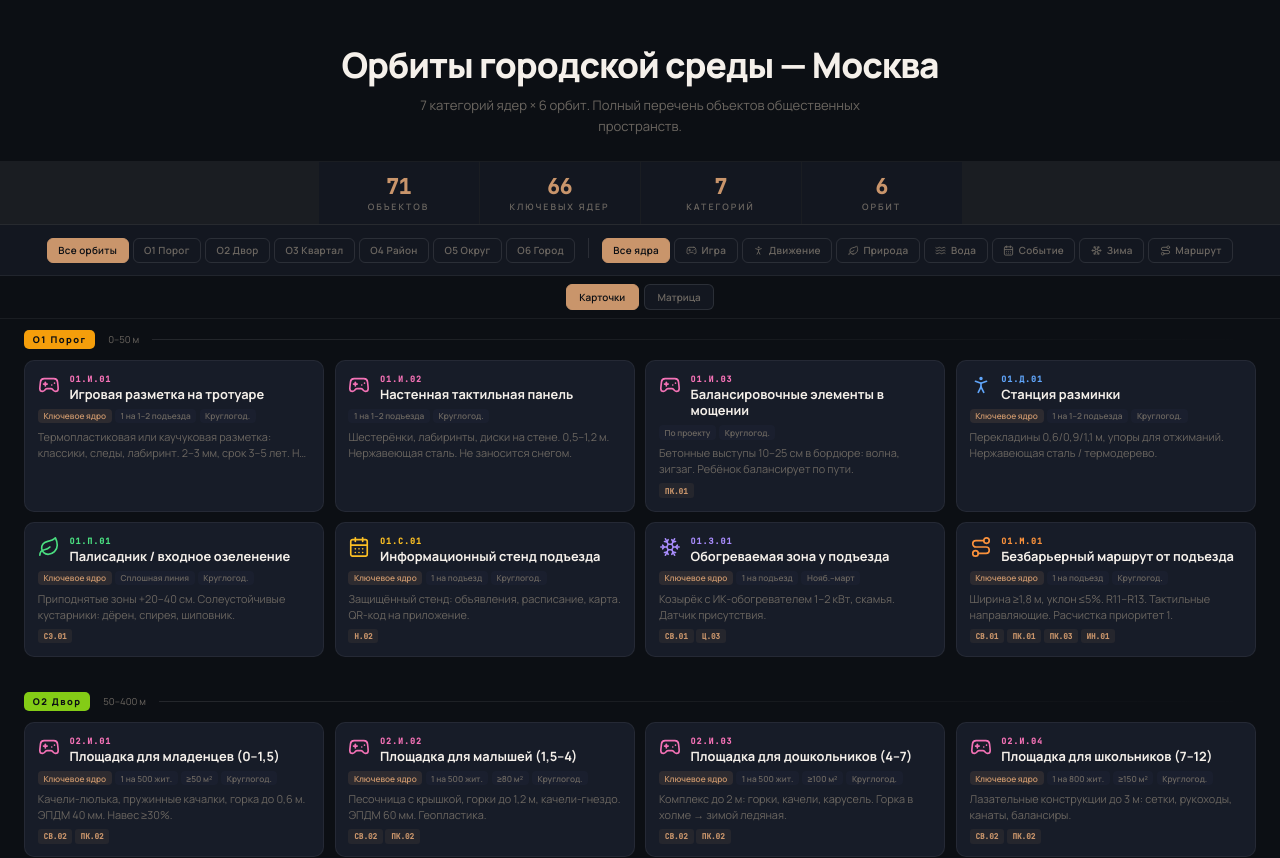
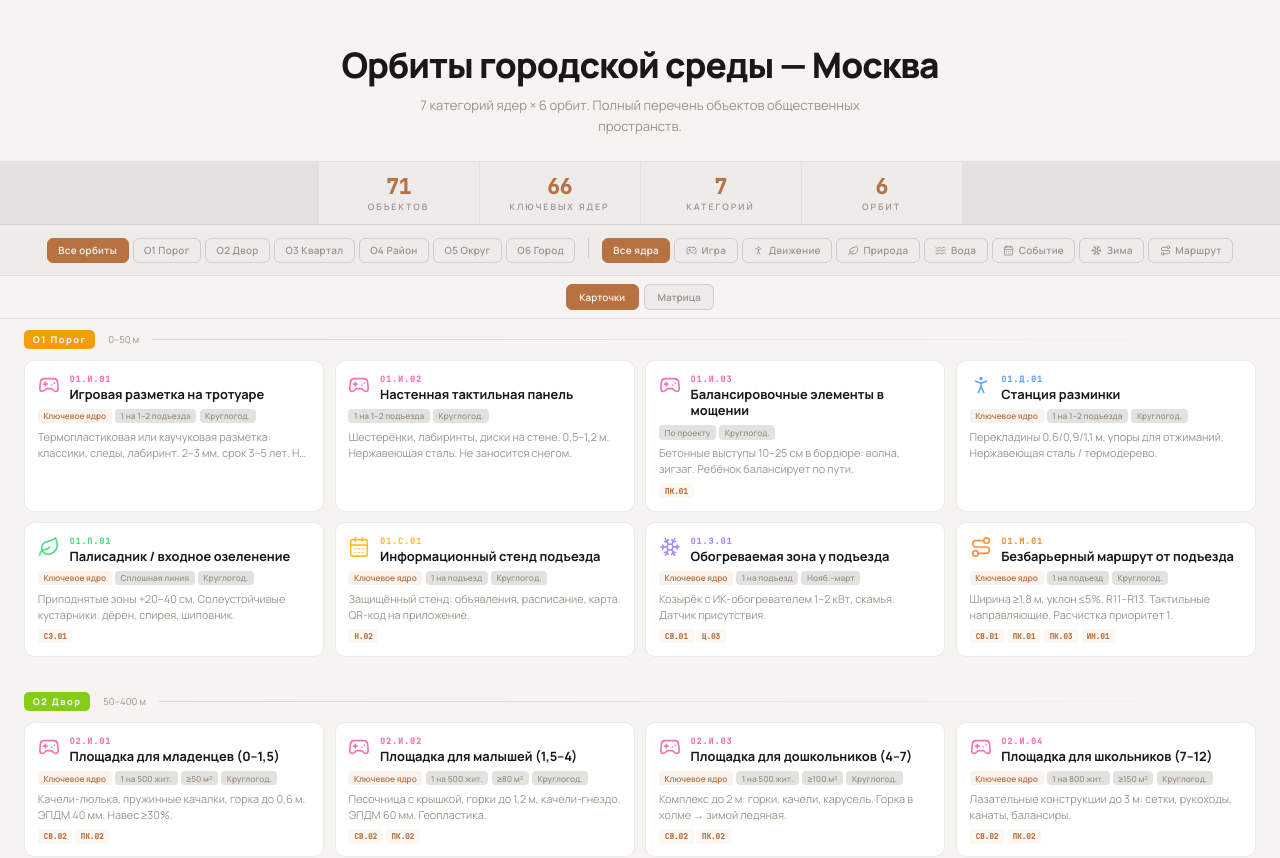
Before and after one commit to py0s/klassifikator, a React (Vite) app: page / in a window 1280 px wide. Shown: the top 858 px of the page. Built offline with nearby package versions, Linux system fonts and the light colour scheme.

Commit message:
feat: convert to light/white theme

```diff
--- a/src/styles/index.css
+++ b/src/styles/index.css
@@ -4,34 +4,34 @@
    ═══════════════════════════════════════════════════════════ */
 
 :root {
-  --bg: #0c0f14;
-  --bg2: #131720;
-  --bg3: #1a1f2e;
-  --card: #171c28;
-  --card-hover: #1e2436;
-  --border: rgba(255,255,255,0.06);
-  --border2: rgba(255,255,255,0.1);
-  --text: #e8e6e3;
-  --text2: #a09b94;
-  --text3: #6b6660;
-  --accent: #c9956b;
-  --accent2: #e0a87a;
-  --white: #f5f0ea;
+  --bg: #f5f4f0;
+  --bg2: #edecea;
+  --bg3: #e4e2de;
+  --card: #ffffff;
+  --card-hover: #f8f7f5;
+  --border: rgba(0,0,0,0.08);
+  --border2: rgba(0,0,0,0.13);
+  --text: #1a1714;
+  --text2: #5a534d;
+  --text3: #9c948c;
+  --accent: #b87242;
+  --accent2: #d48a55;
+  --white: #1a1714;
   /* Орбиты */
-  --o1: #f59e0b; --o1bg: rgba(245,158,11,0.08);
-  --o2: #84cc16; --o2bg: rgba(132,204,22,0.08);
-  --o3: #06b6d4; --o3bg: rgba(6,182,212,0.08);
-  --o4: #8b5cf6; --o4bg: rgba(139,92,246,0.08);
-  --o5: #ec4899; --o5bg: rgba(236,72,153,0.08);
-  --o6: #ef4444; --o6bg: rgba(239,68,68,0.08);
+  --o1: #d97706; --o1bg: rgba(217,119,6,0.08);
+  --o2: #65a30d; --o2bg: rgba(101,163,13,0.08);
+  --o3: #0891b2; --o3bg: rgba(8,145,178,0.08);
+  --o4: #7c3aed; --o4bg: rgba(124,58,237,0.08);
+  --o5: #db2777; --o5bg: rgba(219,39,119,0.08);
+  --o6: #dc2626; --o6bg: rgba(220,38,38,0.08);
   /* Ядра */
-  --ci: #f472b6; --cibg: rgba(244,114,182,0.1);
-  --cd: #60a5fa; --cdbg: rgba(96,165,250,0.1);
-  --cp: #4ade80; --cpbg: rgba(74,222,128,0.1);
-  --cv: #38bdf8; --cvbg: rgba(56,189,248,0.1);
-  --cs: #fbbf24; --csbg: rgba(251,191,36,0.1);
-  --cz: #a78bfa; --czbg: rgba(167,139,250,0.1);
-  --cm: #fb923c; --cmbg: rgba(251,146,60,0.1);
+  --ci: #db2777; --cibg: rgba(219,39,119,0.07);
+  --cd: #2563eb; --cdbg: rgba(37,99,235,0.07);
+  --cp: #16a34a; --cpbg: rgba(22,163,74,0.07);
+  --cv: #0284c7; --cvbg: rgba(2,132,199,0.07);
+  --cs: #d97706; --csbg: rgba(217,119,6,0.07);
+  --cz: #7c3aed; --czbg: rgba(124,58,237,0.07);
+  --cm: #ea580c; --cmbg: rgba(234,88,12,0.07);
 }
 
 * { margin: 0; padding: 0; box-sizing: border-box; }
@@ -106,7 +106,7 @@ body {
 .matrix td { padding: .35rem .5rem; border-radius: 4px; vertical-align: top; background: var(--card); border: 1px solid var(--border); }
 .matrix td.core-label { background: var(--bg3); font-weight: 700; font-size: .75rem; color: var(--text2); white-space: nowrap; min-width: 108px; position: sticky; left: 0; z-index: 1; }
 .mx-item { font-size: .66rem; color: var(--text2); padding: .15rem .25rem; border-radius: 3px; margin-bottom: 3px; cursor: pointer; transition: background .12s; display: flex; gap: .3rem; align-items: baseline; line-height: 1.35; }
-.mx-item:hover { background: rgba(255,255,255,0.05); }
+.mx-item:hover { background: rgba(0,0,0,0.04); }
 .mx-item.mx-key { background: rgba(201,149,107,0.06); }
 .mx-item.mx-item--lit { background: rgba(201,149,107,0.15); outline: 1px solid rgba(201,149,107,0.3); border-radius: 3px; }
 .mx-code { font-family: 'JetBrains Mono', monospace; font-weight: 600; font-size: .55rem; flex-shrink: 0; }
@@ -123,7 +123,7 @@ body {
 
 /* ── Infra rows (expanded inside table) ── */
 .mx-infra-row td {
-  background: rgba(255,255,255,0.015);
+  background: rgba(0,0,0,0.02);
   border-top: none;
 }
 
@@ -356,11 +356,11 @@ body {
 }
 .cip-header:hover {
   border-color: var(--cip-color, var(--accent));
-  background: rgba(255,255,255,0.02);
+  background: rgba(0,0,0,0.03);
 }
 .cip-header--open {
   border-color: var(--cip-color, var(--accent));
-  background: rgba(255,255,255,0.025);
+  background: rgba(0,0,0,0.04);
   border-radius: 7px 7px 0 0;
   margin-bottom: 0;
 }
@@ -423,7 +423,7 @@ body {
   transition: background .12s;
 }
 .cip-row:last-child { border-bottom: none; }
-.cip-row:hover { background: rgba(255,255,255,0.03); }
+.cip-row:hover { background: rgba(0,0,0,0.03); }
 .cip-row--lit {
   background: rgba(201,149,107,0.07) !important;
 }
```
